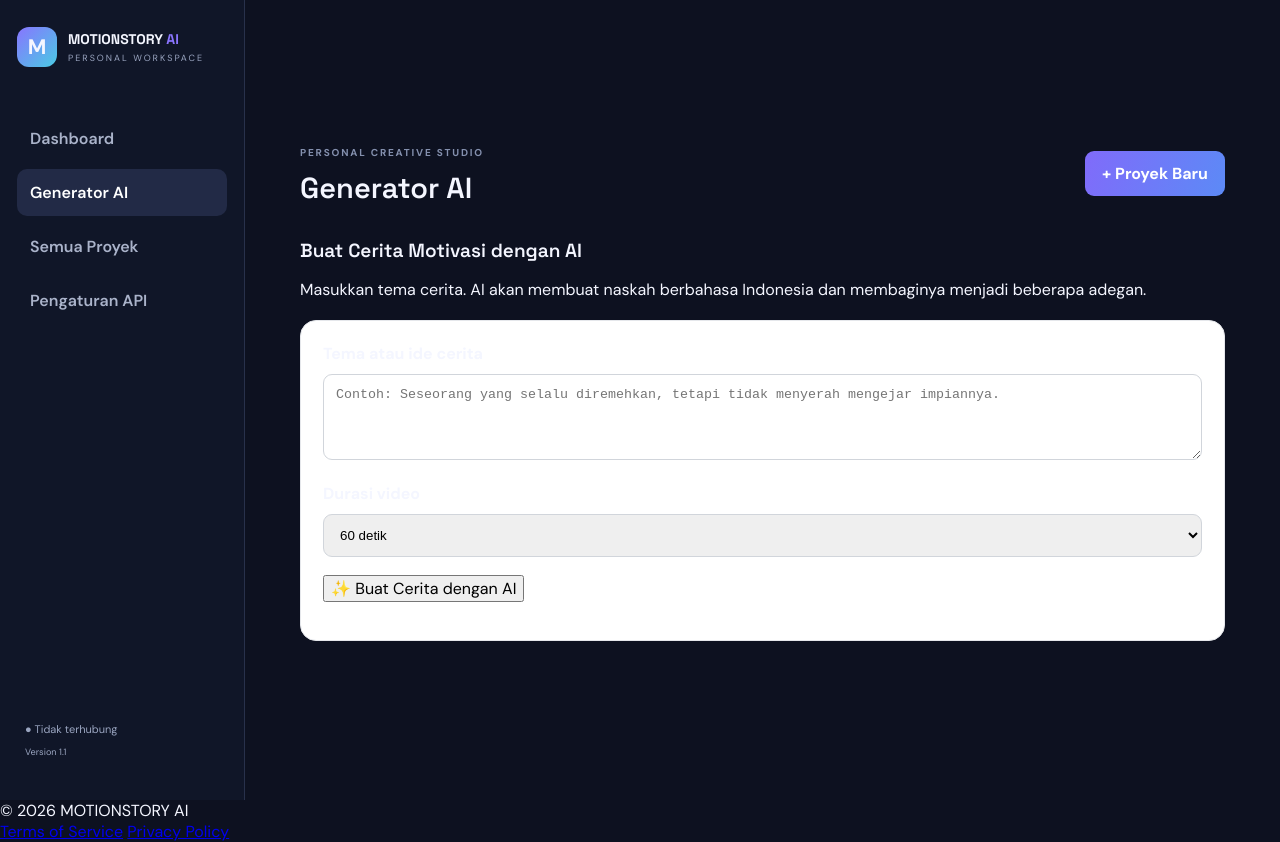
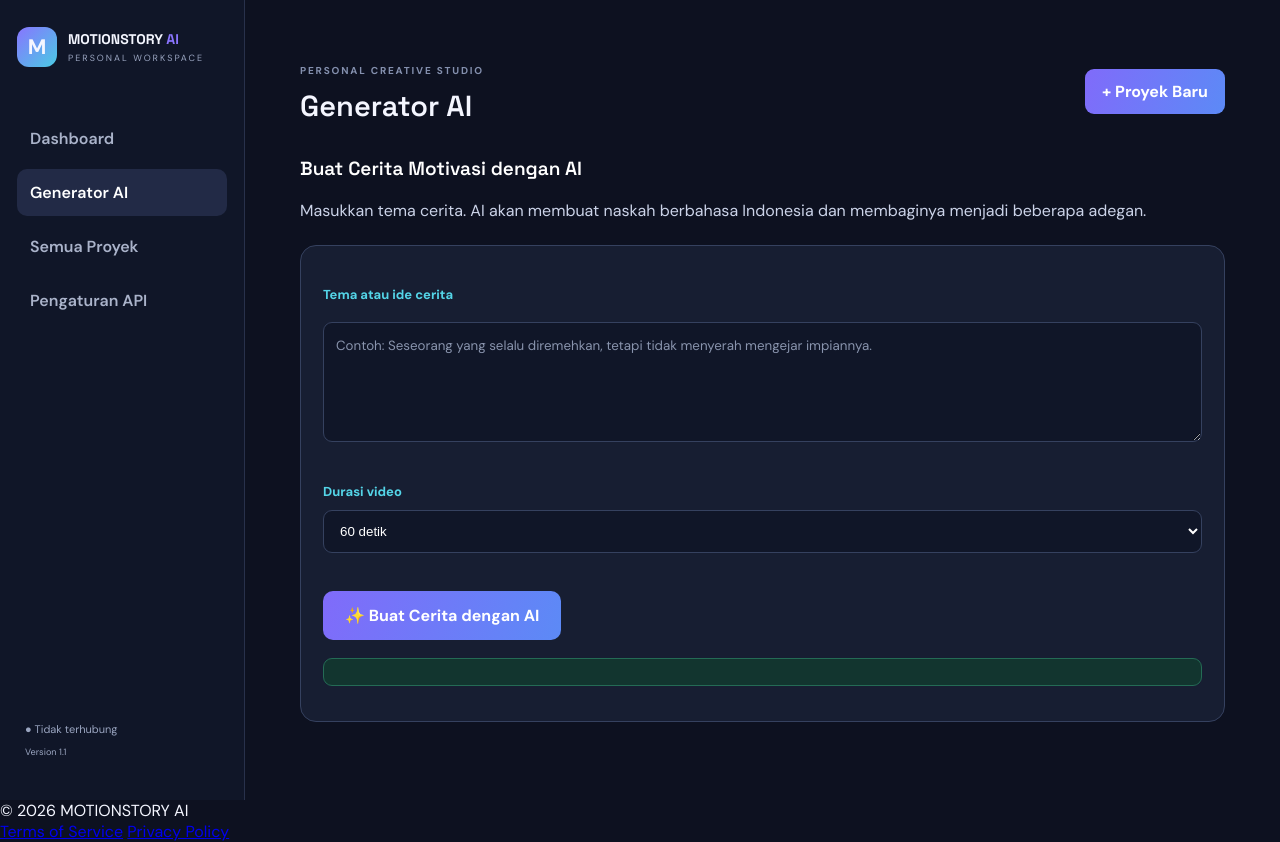
Before and after one commit to PortofolioMe/motionstory-ai, a plain HTML site: page studio.html in a window 1280 px wide. Both pictures are taken after a click on the button "Generator AI". Drawn offline with Linux system fonts and the light colour scheme; no server answers.

Commit message:
Update styles.css

```diff
--- a/styles.css
+++ b/styles.css
@@ -378,3 +378,140 @@ nav {
     grid-template-columns: 1fr;
   }
 }
+
+/* =================================
+   GENERATOR AI - FORM TEMA CERITA
+================================= */
+
+#generatorPage {
+  color: #f4f6ff !important;
+}
+
+#generatorPage h1,
+#generatorPage h2,
+#generatorPage h3 {
+  color: #ffffff !important;
+}
+
+#generatorPage p {
+  color: #cbd3e8;
+  line-height: 1.7;
+}
+
+/* Panel Generator */
+
+#generatorPage .generator-card,
+#generatorPage .form-card,
+#generatorPage .card,
+#generatorPage form {
+  background: #171e32 !important;
+  color: #f4f6ff !important;
+  border: 1px solid #35415f !important;
+  border-radius: 15px;
+  padding: 22px;
+}
+
+/* Label */
+
+#generatorPage label {
+  display: block;
+  color: #54d5e8 !important;
+  font-weight: 600;
+  font-size: 13px;
+  margin: 18px 0 9px;
+}
+
+/* Input Tema */
+
+#storyTopic {
+  width: 100%;
+  min-height: 120px;
+  padding: 15px;
+  background: #101628 !important;
+  color: #ffffff !important;
+  border: 1px solid #35415f !important;
+  border-radius: 10px;
+  font-family: 'DM Sans', sans-serif;
+  line-height: 1.7;
+}
+
+/* Pilihan Durasi */
+
+#storyDuration {
+  width: 100%;
+  padding: 13px 15px;
+  background: #101628 !important;
+  color: #ffffff !important;
+  border: 1px solid #35415f !important;
+  border-radius: 9px;
+}
+
+/* Warna pilihan dropdown */
+
+#storyDuration option {
+  background: #101628 !important;
+  color: #ffffff !important;
+}
+
+/* Fokus Input */
+
+#storyTopic:focus,
+#storyDuration:focus {
+  outline: none;
+  border-color: #8b75ff !important;
+  box-shadow: 0 0 0 3px #8b75ff22;
+}
+
+/* Tombol Buat Cerita */
+
+#generateStoryBtn {
+  display: inline-block;
+  margin-top: 20px;
+  padding: 14px 22px;
+  background: linear-gradient(110deg, #806bfa, #5c8af6) !important;
+  color: #ffffff !important;
+  border: none;
+  border-radius: 10px;
+  font-weight: 700;
+  cursor: pointer;
+  transition: 0.2s;
+}
+
+#generateStoryBtn:hover {
+  filter: brightness(1.15);
+  transform: translateY(-2px);
+}
+
+/* Pesan Berhasil / Error */
+
+#generatorMessage {
+  margin-top: 18px;
+  padding: 13px 16px;
+  background: #12352f !important;
+  color: #70e6b5 !important;
+  border: 1px solid #246b55 !important;
+  border-radius: 9px;
+  font-size: 13px;
+  line-height: 1.6;
+}
+
+/* Placeholder */
+
+#storyTopic::placeholder {
+  color: #8994ad !important;
+}
+
+/* Mobile */
+
+@media (max-width: 600px) {
+  #generatorPage .generator-card,
+  #generatorPage .form-card,
+  #generatorPage .card,
+  #generatorPage form {
+    padding: 16px;
+  }
+
+  #generateStoryBtn {
+    width: 100%;
+  }
+}
```
